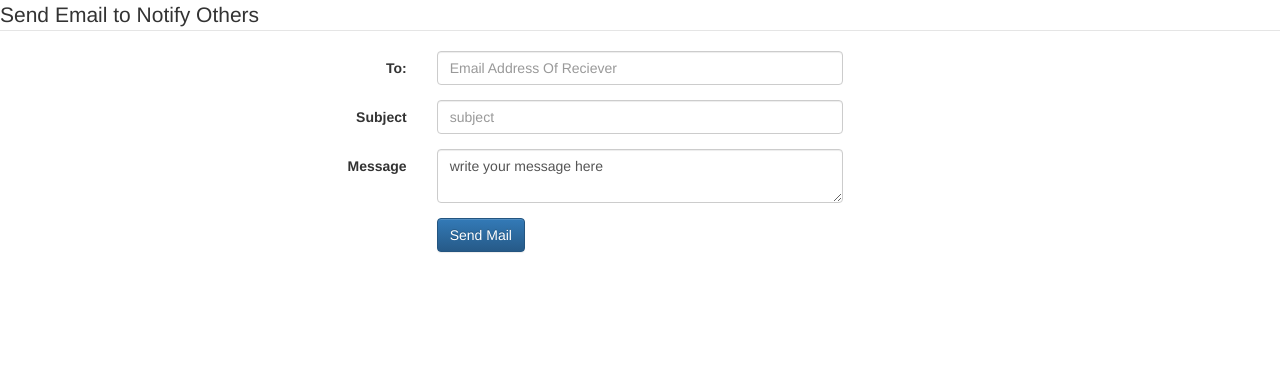
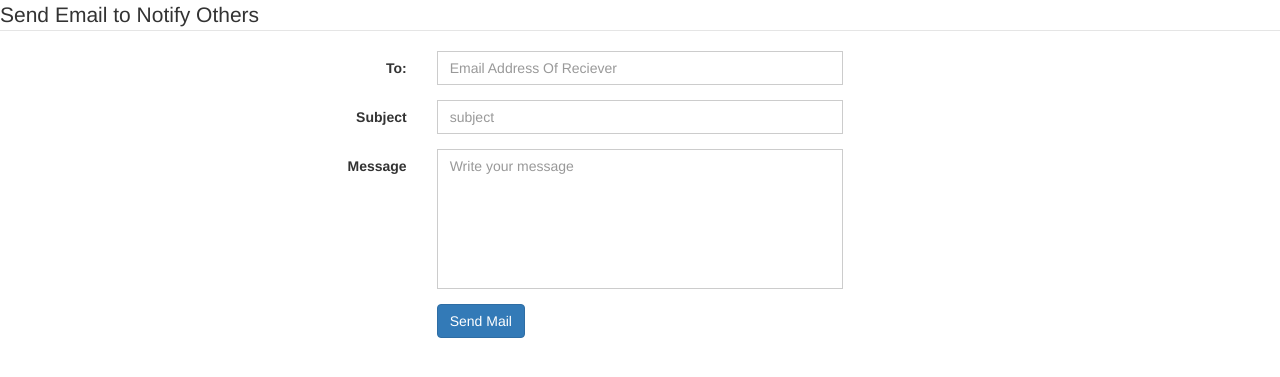
Before and after one commit to DESHRAJ/easyComm, a Django app: page /sendmail in a window 1280 px wide. Shown: the top 377 px of the page. Run offline with Django 3.2, Linux system fonts and the light colour scheme; the visitor is signed in with stand-in values (Sample User, id 1); parts of the project's set-up code (start-up, migrations or seed data) failed here and were passed over; some libraries are stand-ins or nearby versions.

Commit message:
sendmail template changed and settings changed

```diff
--- a/easycomm/settings.py
+++ b/easycomm/settings.py
@@ -110,6 +110,6 @@ EMAIL_USE_TLS = True
 EMAIL_HOST = 'smtp.gmail.com'
 EMAIL_PORT = 587
 EMAIL_HOST_USER = 'deshrajdry@gmail.com'
-EMAIL_HOST_PASSWORD = 'LOL'
-# EMAIL_HOST_PASSWORD = 'youAretryingToBeClever'
+# EMAIL_HOST_PASSWORD = 'LOL'
+EMAIL_HOST_PASSWORD = ''
 SESSION_SERIALIZER = 'django.contrib.sessions.serializers.JSONSerializer'
--- a/easycomm/templates/sendmail.html
+++ b/easycomm/templates/sendmail.html
@@ -1,17 +1,23 @@
-<html>
+<!DOCTYPE html>
+<html lang="en">
   <head>
-        <title>Send email</title>
-        <!-- Latest compiled and minified CSS -->
+    <meta charset="utf-8">
+    <meta http-equiv="X-UA-Compatible" content="IE=edge">
+    <meta name="viewport" content="width=device-width, initial-scale=1">
+    <title>Send email</title>
     <link rel="stylesheet" href="https://maxcdn.bootstrapcdn.com/bootstrap/3.3.1/css/bootstrap.min.css">
-
-    <!-- Optional theme -->
-    <link rel="stylesheet" href="https://maxcdn.bootstrapcdn.com/bootstrap/3.3.1/css/bootstrap-theme.min.css">
-
-    <!-- Latest compiled and minified JavaScript -->
-    <script src="https://maxcdn.bootstrapcdn.com/bootstrap/3.3.1/js/bootstrap.min.js"></script>
+    <style type="text/css">
+      .form-control,.form-control:focus{
+        border-radius: 0;
+        box-shadow: none;
+      }
+      textarea{
+        resize:none;
+        min-height: 140px;
+      }
+    </style>
   </head>
   <body>
-
   <form class="form-horizontal" method="post" action="">
   {% csrf_token %}
       <fieldset>
@@ -20,6 +26,8 @@
       <legend>Send Email to Notify Others</legend>
 
       <!-- Text input-->
+
+
       <div class="form-group">
         <label class="col-md-4 control-label" for="reciever">To:</label>
         <div class="col-md-4">
@@ -41,7 +49,7 @@
       <div class="form-group">
         <label class="col-md-4 control-label" for="message">Message</label>
         <div class="col-md-4">
-          <textarea class="form-control" id="message" name="message">write your message here</textarea>
+          <textarea class="form-control" id="message" name="message" placeholder="Write your message"></textarea>
         </div>
       </div>
 
@@ -57,3 +65,4 @@
       </form>
   </body>
 </html>
+<html>
```
Also changed, not shown: 1 other file.
